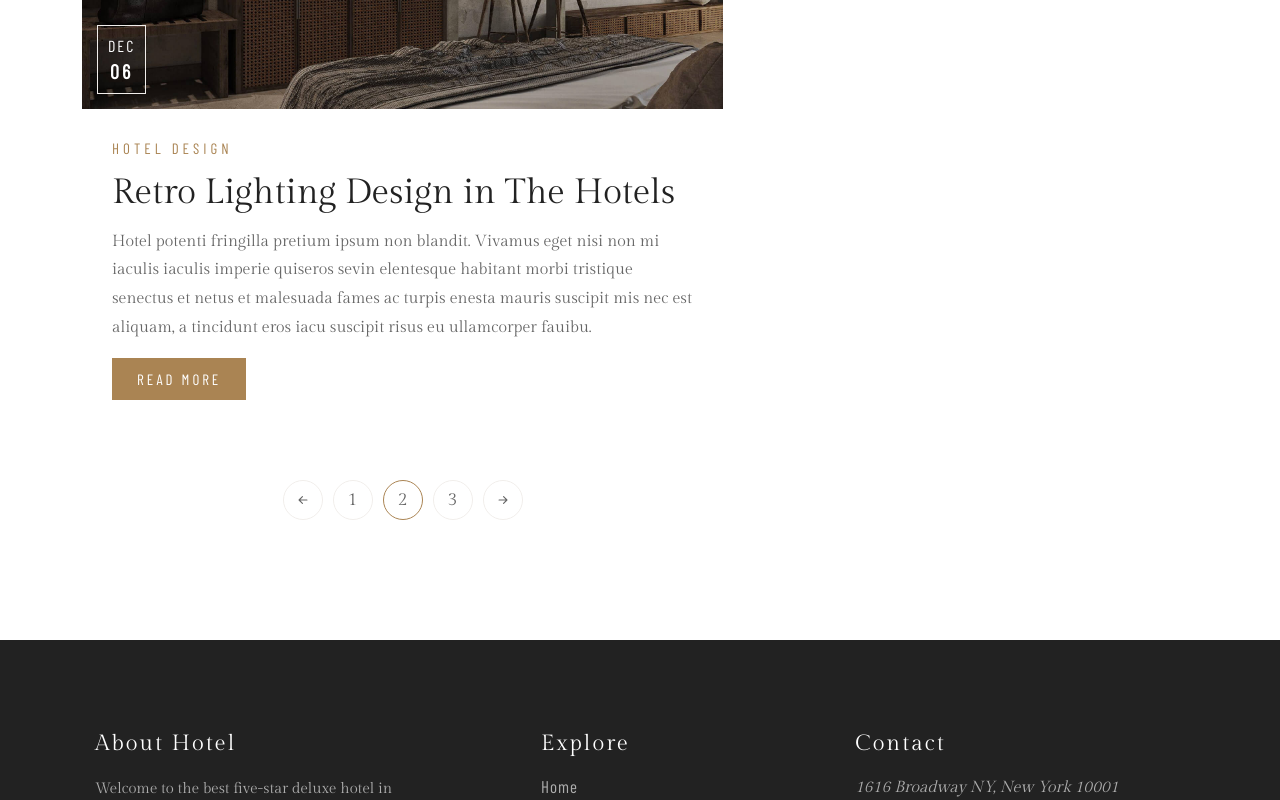
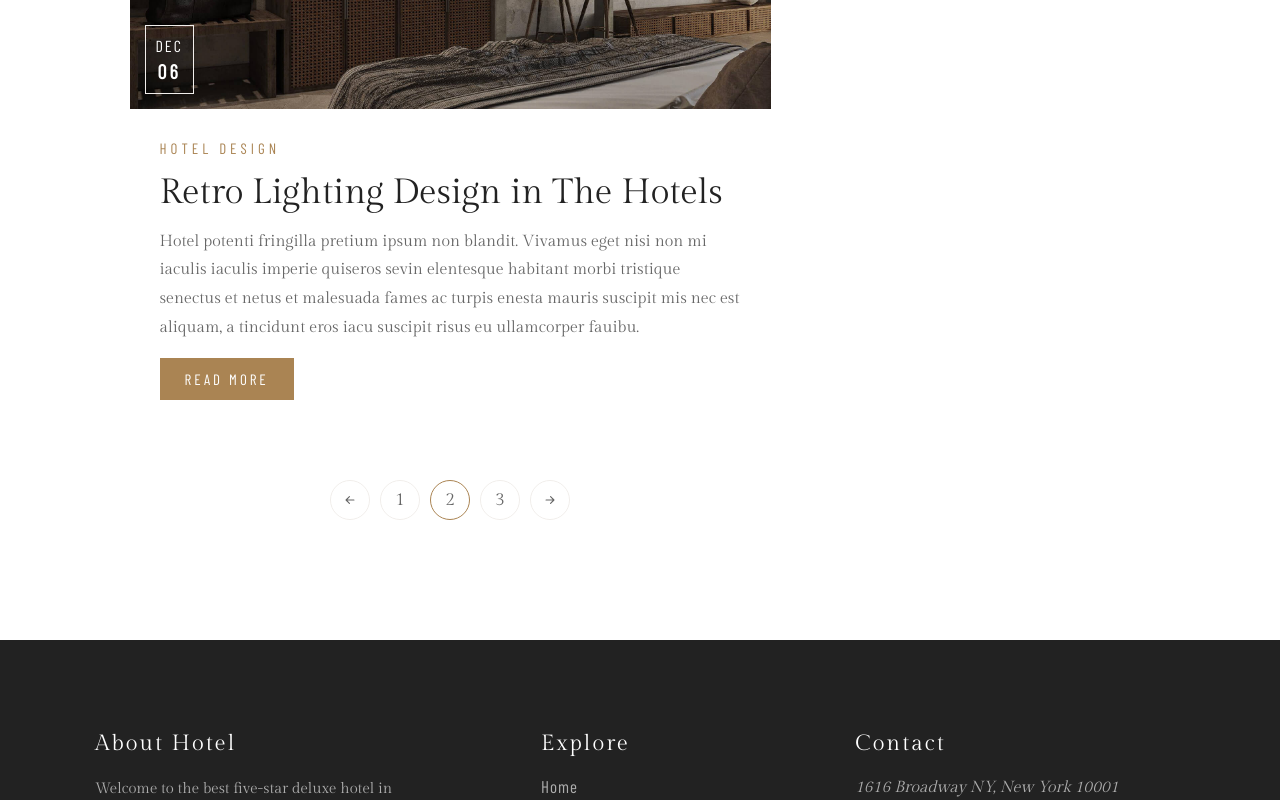
Before and after one commit to AhmedFahiim/Cappa-Hotel, a React (Create React App) app: page /News in a window 1280 px wide. Shown: the part 2429-3229 px from the top of the page. Built offline with nearby package versions, Linux system fonts and the light colour scheme; a web font is replaced by a local one.

Commit message:
Empty Commit

```diff
--- a/src/Pages/News/NewsPage.scss
+++ b/src/Pages/News/NewsPage.scss
@@ -5,9 +5,7 @@
   .posts-holder {
     padding: 120px 0;
   }
-  .posts {
-    @include media(large) {
-      margin-right: 30px;
-    }
+  .row {
+    justify-content: space-around;
   }
 }
--- a/src/Pages/Single Post/Single-Post.scss
+++ b/src/Pages/Single Post/Single-Post.scss
@@ -2,4 +2,7 @@
 
 .single-post-main-content {
   padding: 120px 0;
+  .row {
+    justify-content: space-around;
+  }
 }
```
